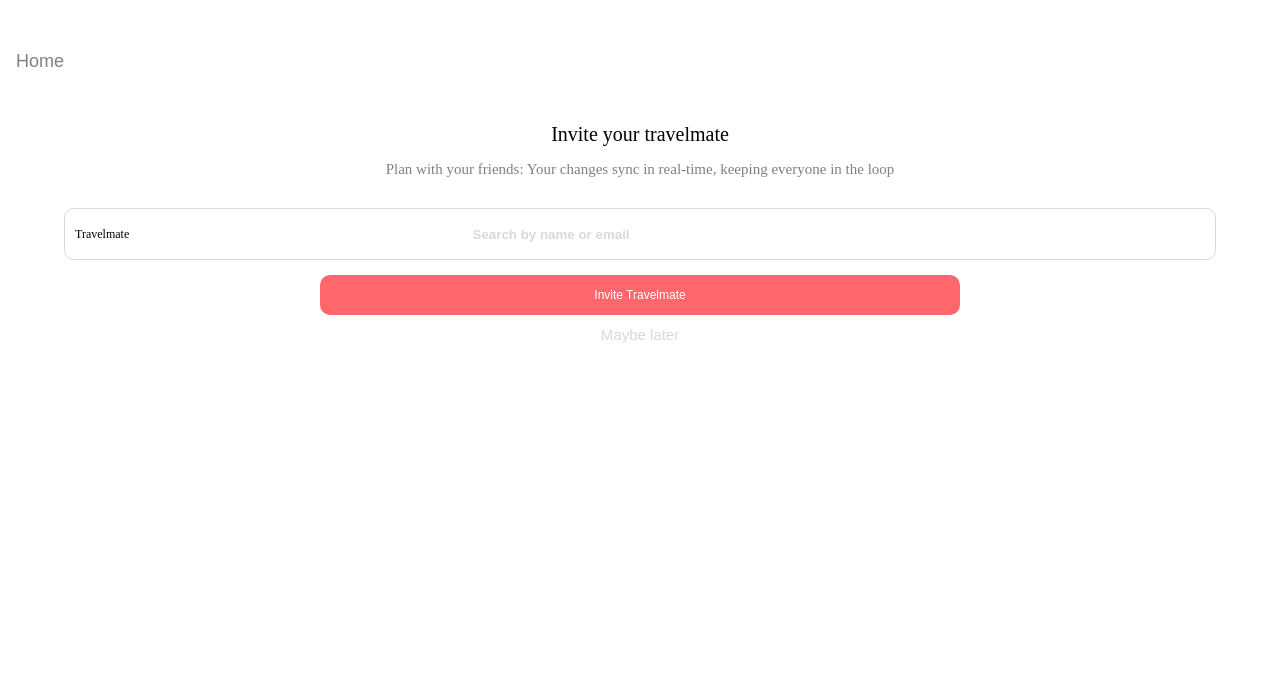
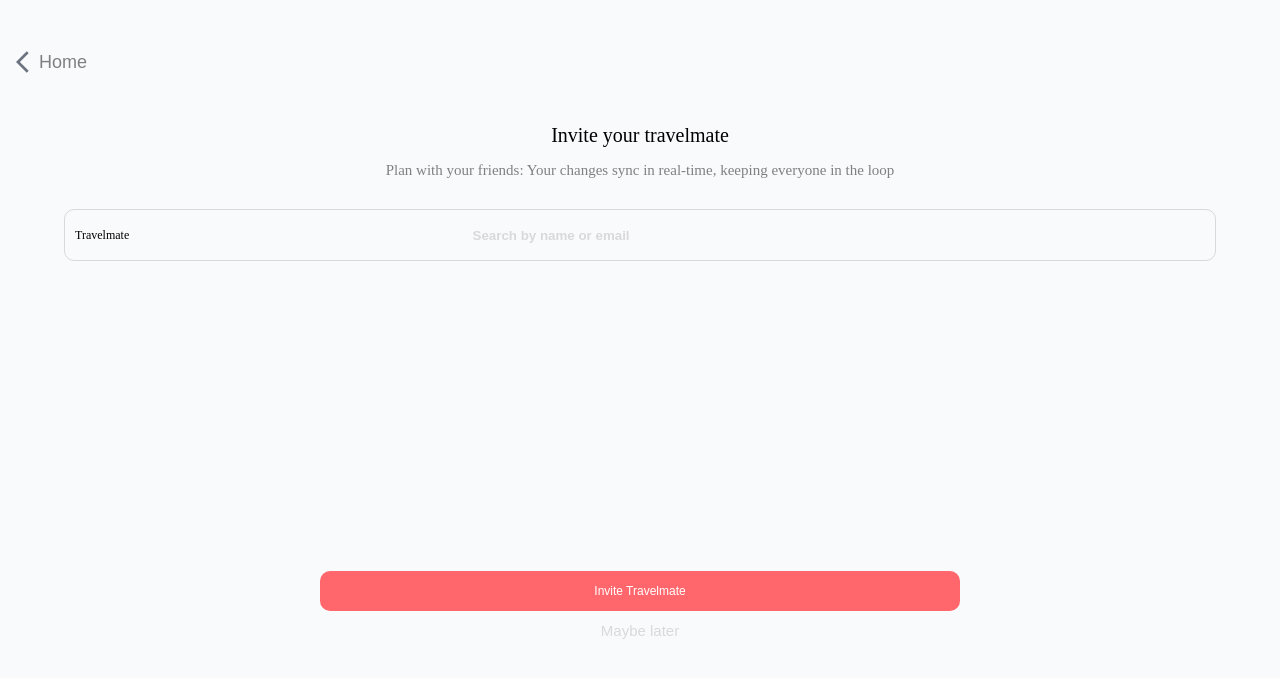
Before and after one commit to Lambda-travel/lambda_frontend, a React (Vite) app: page / in a window 1280 px wide. Shown: the top 678 px of the page. Built offline with nearby package versions, Linux system fonts and the light colour scheme.

Commit message:
invite travelmate page done and styled missing links and navbar

```diff
--- a/src/pages/InviteMate/InviteMate.css
+++ b/src/pages/InviteMate/InviteMate.css
@@ -2,20 +2,24 @@ body{
     margin: 0;
     padding: 0;
     font-family: 'Poppins';
-    height: 100vh;
-    display: flex;
-    flex-direction: column;
-    justify-content: space-between;
+    background-color: #f9fafb;
 }
+
 /* Header */
 .header{
-    margin: 50px 10px
+    margin: 50px 10px;
+
 }
 .homeBtn{
+    display: flex;
+    align-items: center;
     border-style: none;
     color: gray;
     font-size: large;
-    background-color: white;
+    background-color: #f9fafb;
+}
+.homeBtn img{
+    margin-right: 10px;
 }
 /* Title and small description */
 .pageTitle{
@@ -47,6 +51,7 @@ body{
     height: 30px;
     width: 63%;
     border-style:none;
+    background-color: #f9fafb;
 }
 .inputField::placeholder{
     color: #d9d9d9;
@@ -73,8 +78,10 @@ label{
     display: flex;
     flex-direction: column;
     width: 50%;
-    margin: auto auto;
-
+    /*lookout with this values beneath needs to be tested with navbar*/
+    position: absolute;
+    bottom: 20%;
+    left: 25%;
 }
 
 .inviteBtn{
@@ -91,5 +98,5 @@ label{
     border-style: none;
     color: #d9d9d9;
     font-size: 15px;
-    background-color: white;
+    background-color: #f9fafb;
 }
--- a/src/pages/InviteMate/InviteMate.jsx
+++ b/src/pages/InviteMate/InviteMate.jsx
@@ -1,10 +1,14 @@
 import "./InviteMate.css";
+import homeIcon from "../../assets/homeicon_forheader.png";
 
 function InviteMate() {
   return (
     <>
       <header className="header">
-        <button className="homeBtn"> Home </button>
+        <button className="homeBtn">
+          <img src={homeIcon} />
+          Home{" "}
+        </button>
       </header>
       <div className="pageTitle">
         <h2>Invite your travelmate</h2>
```
Also changed, not shown: src/assets/homeicon_forheader.png (added).
